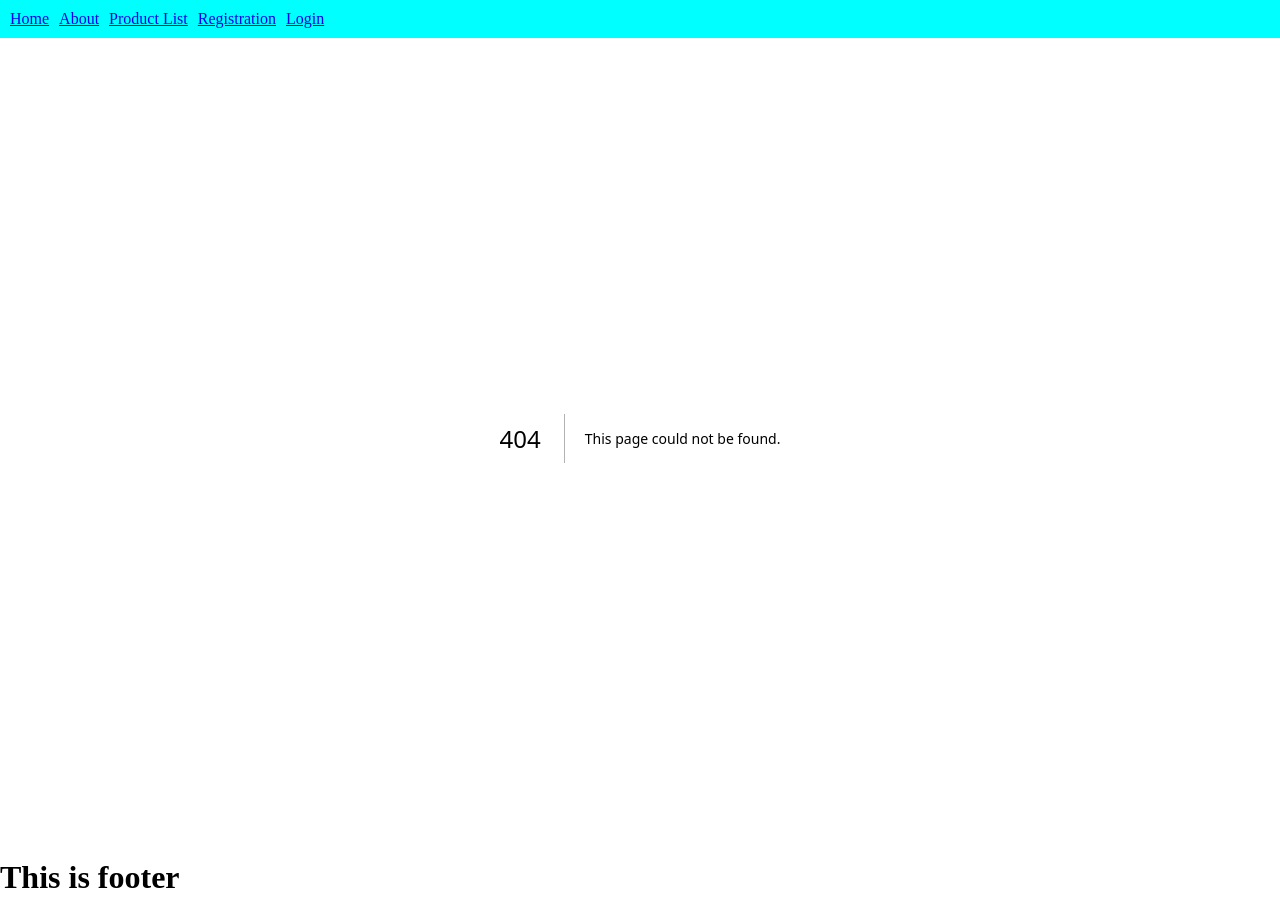
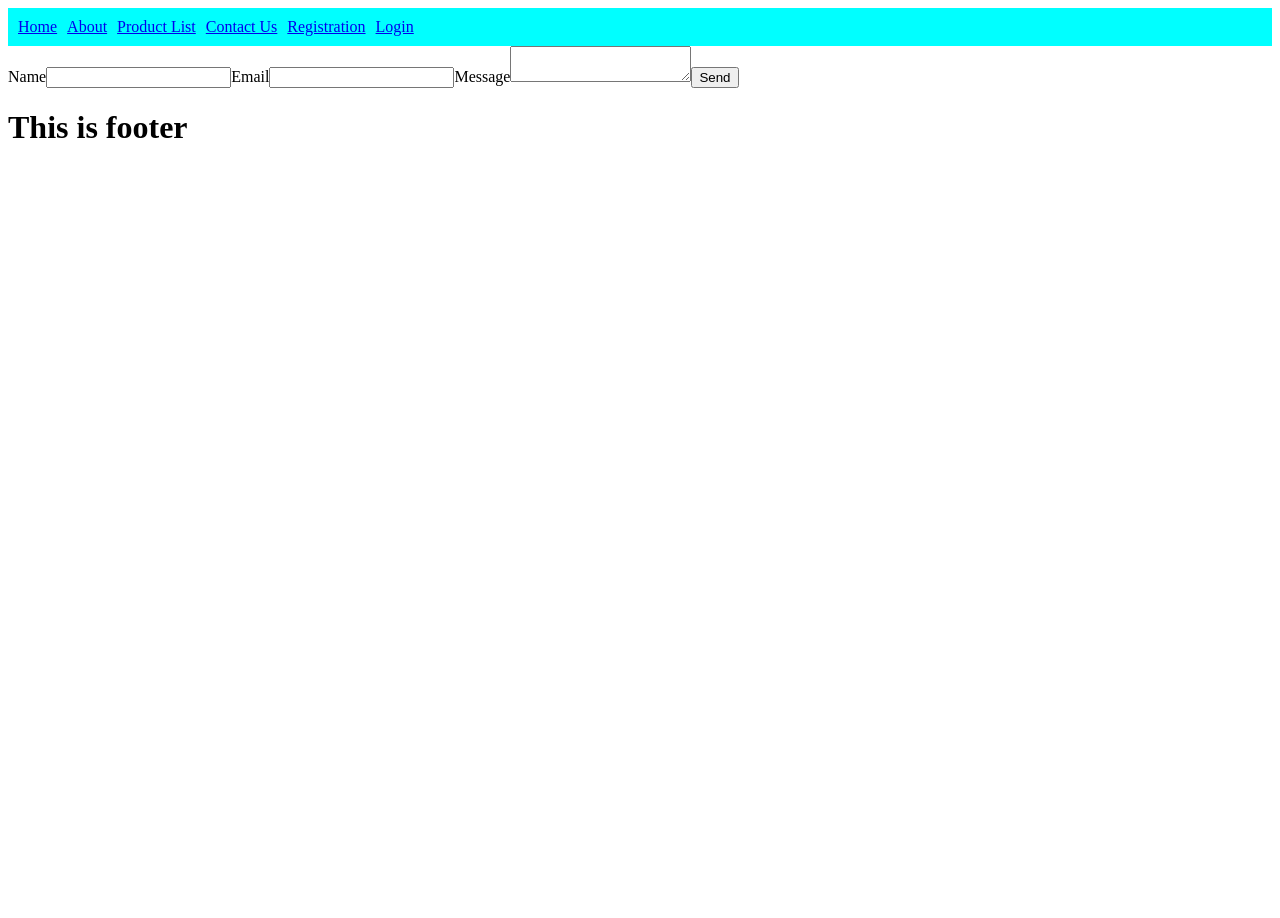
Before and after one commit to Imriaz/shop-app-next, a Next.js app: page /Contact in a window 1280 px wide. Before the commit this address had no page. After the commit the page ends 800 px from the top, so only its background shows below. Built offline with nearby package versions, Linux system fonts and the light colour scheme.

Commit message:
EMaij js implement

```diff
--- a/comps/Navbar.tsx
+++ b/comps/Navbar.tsx
@@ -7,6 +7,7 @@ const Navbar = () => {
             <Link href='/'>Home</Link>
             <Link href='/about'>About</Link>
             <Link href='/product-list'>Product List</Link>
+            <Link href='/Contact'>Contact Us</Link>
             <Link href='/Registration'>Registration</Link>
             <Link href='/Login/Login'>Login</Link>
         </div>
--- a/package.json
+++ b/package.json
@@ -9,6 +9,7 @@
     "lint": "next lint"
   },
   "dependencies": {
+    "@emailjs/browser": "^3.10.0",
     "@next/font": "13.1.6",
     "@types/node": "18.11.18",
     "@types/react": "18.0.27",
--- /dev/null
+++ b/pages/Contact.tsx
@@ -0,0 +1,43 @@
+import React from "react";
+import emailjs from '@emailjs/browser';
+
+const Contact = () => {
+  //   const form = React.useRef();
+
+  const sendEmail = (e: any) => {
+    e.preventDefault();
+
+    emailjs
+      .sendForm(
+        "service_ntm2szw",
+        "template_my_template",
+        e.target,
+        "YRn9JCOVaAQWYcc3U"
+      )
+      .then(
+        (result: any) => {
+          alert(
+            "Your Message has been successfully sent. I will contact you Soon."
+          );
+          console.log(result.text);
+        },
+        (error: any) => {
+          console.log(error.text);
+        }
+      );
+    e.target.reset();
+  };
+
+  return (
+    <form onSubmit={sendEmail}>
+      <label>Name</label>
+      <input type="text" name="name" />
+      <label>Email</label>
+      <input type="email" name="email" />
+      <label>Message</label>
+      <textarea name="message" />
+      <input type="submit" value="Send" />
+    </form>
+  );
+};
+export default Contact;
```
Also changed, not shown: 1 other file (tests, documents, lock files or other folders).
